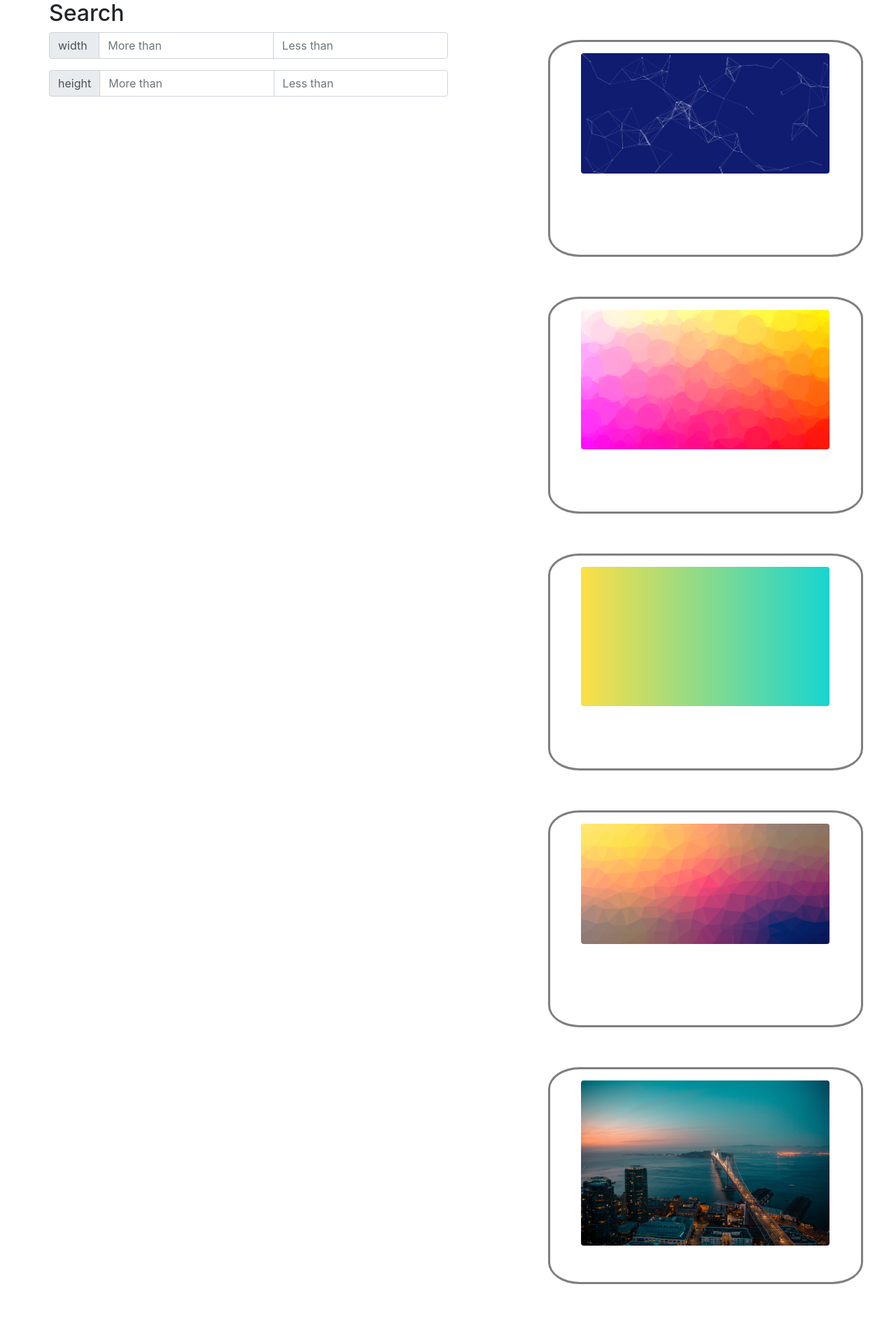
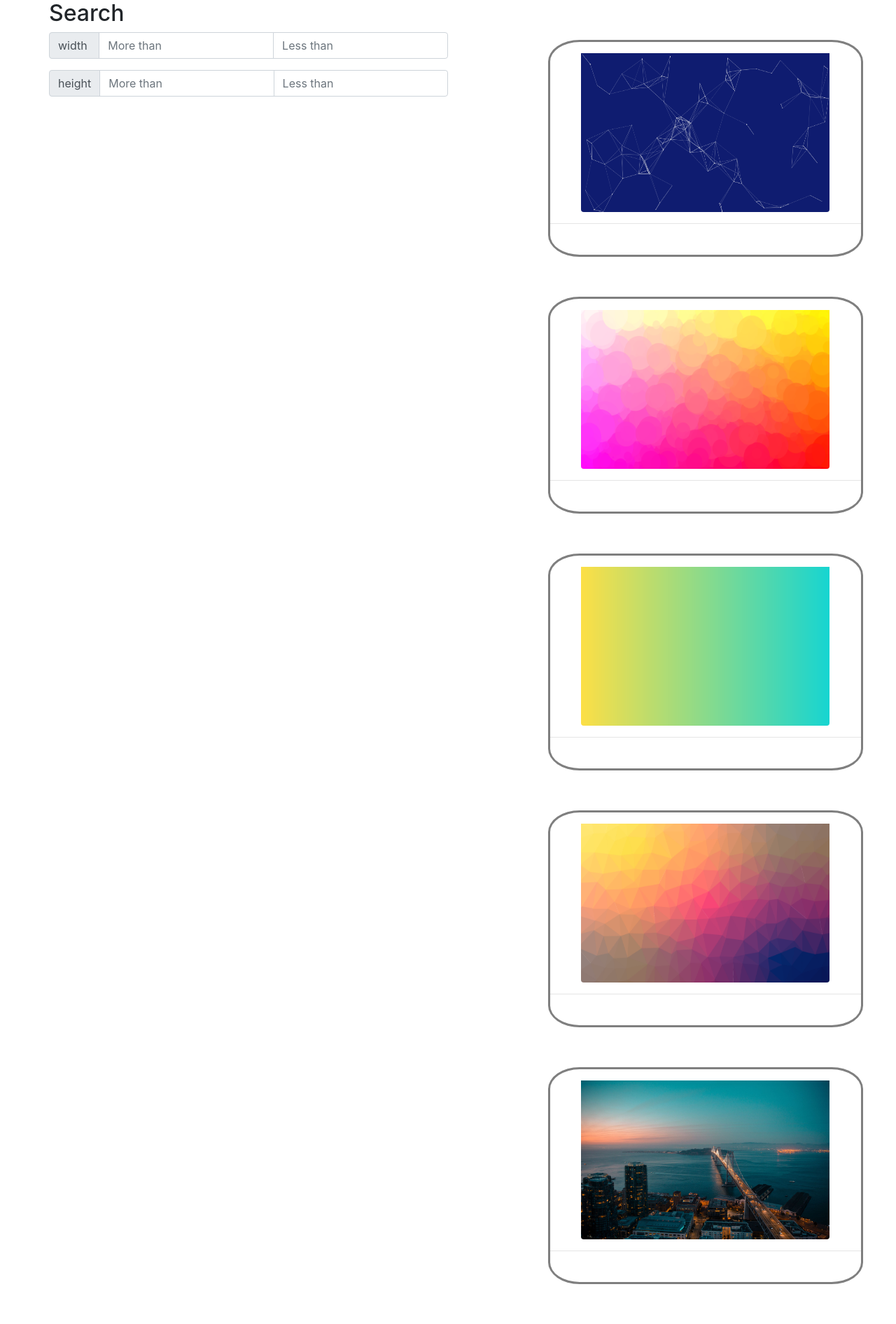
Before and after one commit to Developik/Shopify-backend-challenge, a Flask app: page / in a window 1280 px wide. Shown: the part 58-1950 px from the top of the page at 70% size. Run offline with Flask 2, Linux system fonts and the light colour scheme; some libraries are stand-ins or nearby versions.

Commit message:
fixed image sizes in a card

```diff
--- a/template/homePageIncludes/editingTool.html
+++ b/template/homePageIncludes/editingTool.html
@@ -28,11 +28,13 @@
 
         <div class="column">
             {% for item in images %}
-            <div class = "postBlock">
-                <div style = "margin-top: 1em;">
-                    <img width="80%" height="80%" src='/static/images/{{item}}' class="rounded d-block m-auto" />
-                </div>
+            <div class="postBlock">
+
+                <img width="80%" height="80%" srcset='/static/images/{{item}}' style = "padding-top: 1em;"class="rounded d-block m-auto" />
+                <hr />
             </div>
+
+
             {% endfor %}
         </div>
     </div>
```
